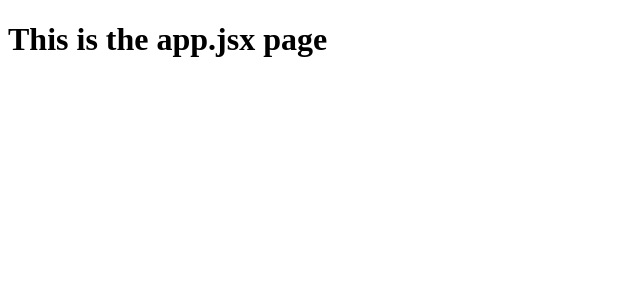
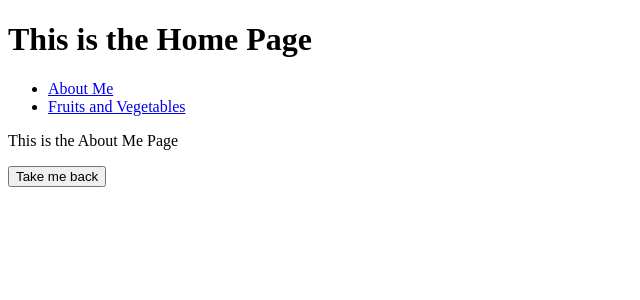
Before and after one commit to austinbhan/react-template, a React app: page /aboutme in a window 1280 px wide. Shown: the top 300 px of the page, without its empty margins (0-640 px from the left). Built offline with nearby package versions, Linux system fonts and the light colour scheme.

Commit message:
About me, fruitsvegetables pages

```diff
--- a/src/app.jsx
+++ b/src/app.jsx
@@ -1,5 +1,28 @@
+import {
+  BrowserRouter as Router,
+  Route, Routes, Link
+} from 'react-router-dom';
+import AboutMe from './components/AboutMe';
+import FruitsVegetables from './components/FruitsVegetables';
+
 export default function App() {
   return (
-    <h1>This is the app.jsx page</h1>
+    <Router>
+      <h1> This is the Home Page</h1>
+      <ul className="navbar">
+        <li>
+          <Link to="aboutme">About Me</Link>
+        </li>
+        <li>
+          <Link to="fruits-vegetables">Fruits and Vegetables</Link>
+        </li>
+      </ul>
+
+      <Routes>
+        <Route path="aboutme" element={<AboutMe/>}/>
+        <Route path="fruits-vegetables" element={<FruitsVegetables/>}/>
+      </Routes>
+
+    </Router>
   );
 }
--- /dev/null
+++ b/src/components/AboutMe.jsx
@@ -0,0 +1,11 @@
+export default function AboutMe() {
+  function handleGoBack() {
+    window.location.replace('/');
+  }
+  return (
+    <>
+      <p>This is the About Me Page</p>
+      <button onClick={handleGoBack}>Take me back</button>
+    </>
+  );
+}
--- /dev/null
+++ b/src/components/FruitsVegetables.jsx
@@ -0,0 +1,12 @@
+export default function FruitsVegetables() {
+  function handleGoBack() {
+    window.location.replace('/');
+  }
+
+  return (
+    <>
+      <p>This is a list of fruits and vegetables</p>
+      <button onClick={handleGoBack}>Take me back</button>
+    </>
+  );
+}
```
